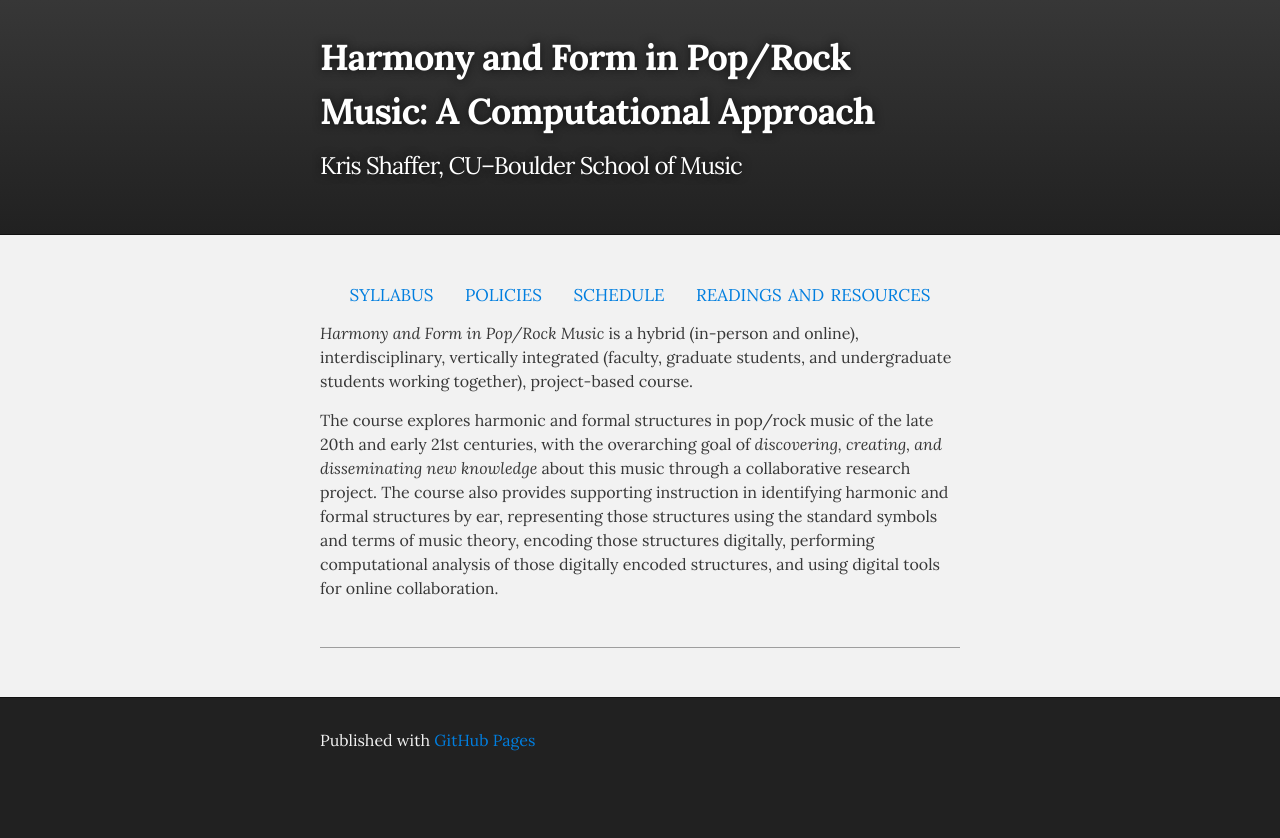
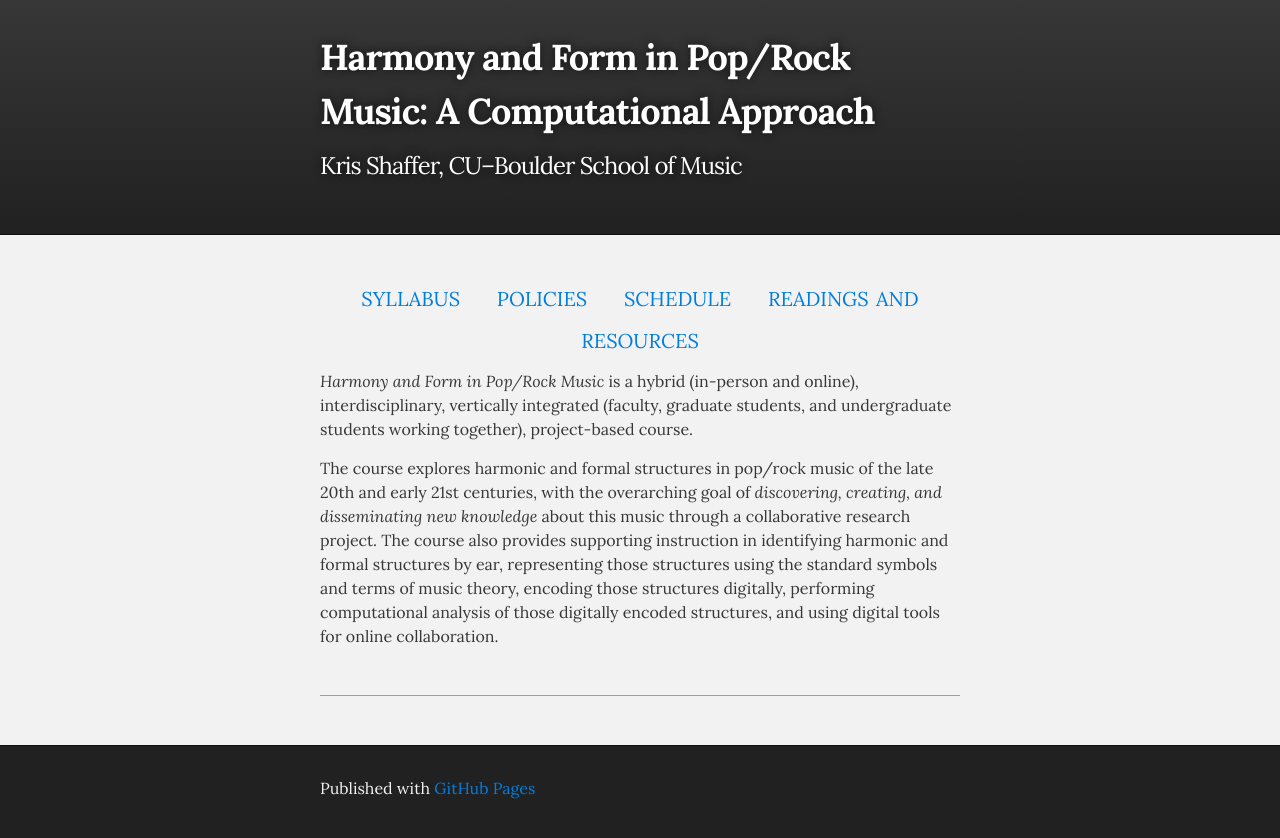
Before and after one commit to kshaffer/corpusmusic, a Jekyll site: the page built from index.md, in a window 1280 px wide. Shown: the top 838 px of the page. Built offline with Jekyll 4.4.1, drawn with Linux system fonts in a browser that asks for light colours; Markdown is read by kramdown in place of the engine named in the settings.

Commit message:
index update

```diff
--- a/index.md
+++ b/index.md
@@ -4,7 +4,7 @@ title: Harmony and Form in Pop/Rock Music&#58; A Computational Approach, CU–Bo
 author: Kris Shaffer
 ---
 
-<div style="text-align: center; font-size: 1.5em; font-variant: small-caps">
+<div style="text-align: center; font-size: 1.75em; font-variant: small-caps">
 <a href="./syllabus.html">syllabus</a>&nbsp;&nbsp;&nbsp;&nbsp;&nbsp;<a href="./policies.html">policies</a>&nbsp;&nbsp;&nbsp;&nbsp;&nbsp;<a href="./schedule.html">schedule</a>&nbsp;&nbsp;&nbsp;&nbsp;&nbsp;<a href="./readings.html">readings and resources</a>
 </div>
 
```
